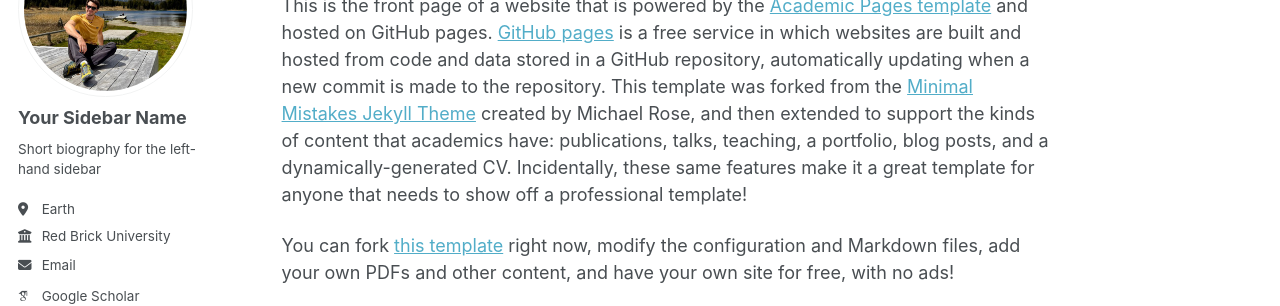
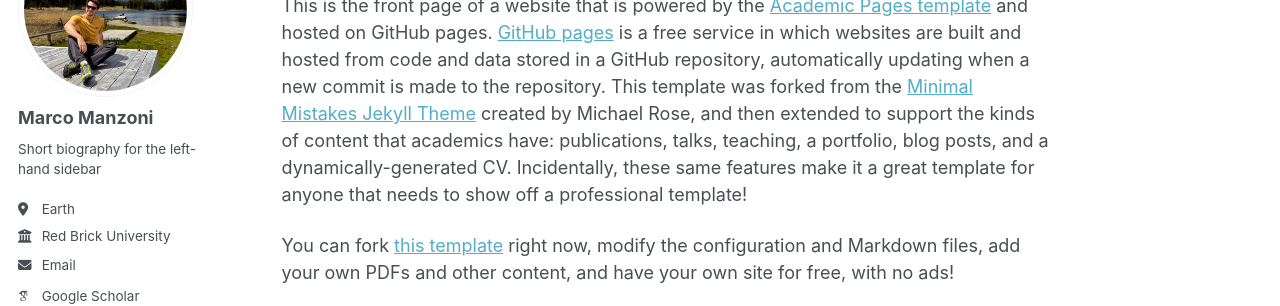
Before and after one commit to marcomanzoni/marcomanzoni.github.io, a Jekyll site: the page built from _pages/about.md, in a window 1280 px wide. Shown: the part 177-483 px from the top of the page. Built offline with Jekyll 4.4.1, drawn with Linux system fonts in a browser that asks for light colours; some web fonts are replaced; a script that is not in the unit is left out.

Commit message:
Change sidebar name

```diff
--- a/_config.yml
+++ b/_config.yml
@@ -23,7 +23,7 @@ repository               : "academicpages/academicpages.github.io"
 author:
   # Biographic information
   avatar           : "photo_moritz.jpeg"
-  name             : "Your Sidebar Name"
+  name             : "Marco Manzoni"
   pronouns         : # example: "she/her"
   bio              : "Short biography for the left-hand sidebar"
   location         : "Earth"
```
